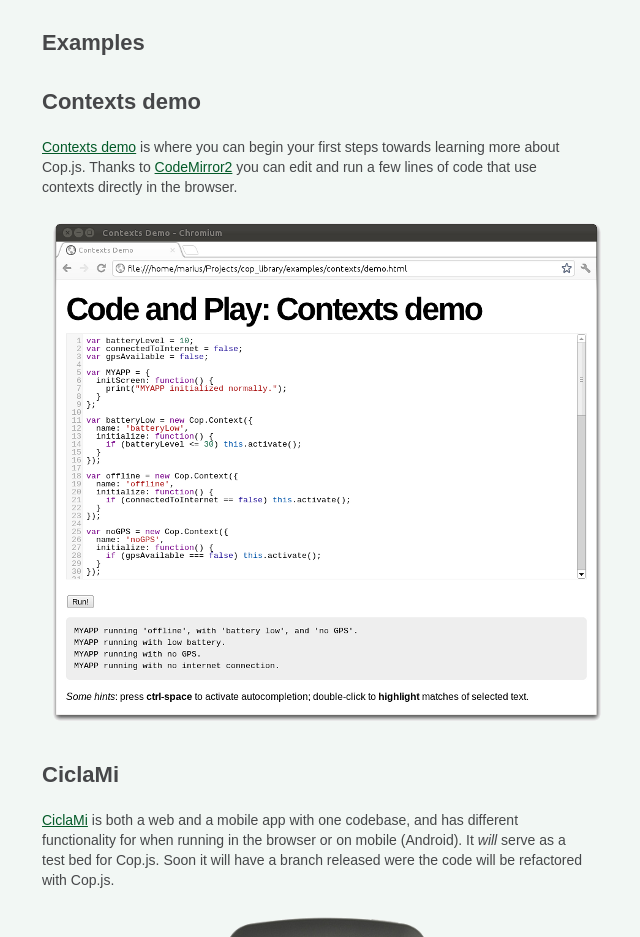
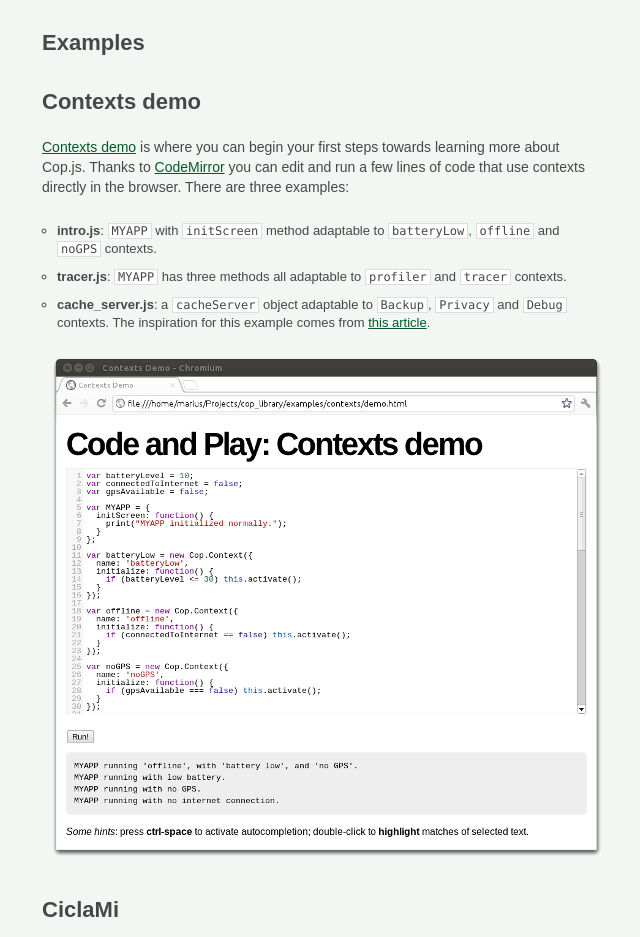
Before and after one commit to colmarius/cop, a website: page index.html in a window 1280 px wide. Shown: the part 6220-7157 px from the top of the page, without its empty margins (226-866 px from the left). Drawn offline with Linux system fonts and the light colour scheme.

Commit message:
improved contexts demo description

```diff
--- a/index.html
+++ b/index.html
@@ -673,10 +673,28 @@ contextManager.resolveConflict(MYAPP, [offline, batteryLow]);
     <h2 id="examples-contextsdemo">Contexts demo</h2>
 
     <p>
-      <a href="examples/contexts/demo">Contexts demo</a> is where you can begin
-      your first steps towards learning more about Cop.js.
-      Thanks to <a href="http://codemirror.net/">CodeMirror2</a> you can edit
+      <a href="examples/contexts/demo.html">Contexts demo</a> is where you can
+      begin your first steps towards learning more about Cop.js.
+      Thanks to <a href="http://codemirror.net/">CodeMirror</a> you can edit
       and run a few lines of code that use contexts directly in the browser.
+      There are three examples:
+      <ul style="margin-top: 5px;">
+        <li>
+          <b>intro.js</b>: <tt>MYAPP</tt> with <tt>initScreen</tt> method
+          adaptable to <tt>batteryLow</tt>, <tt>offline</tt> and <tt>noGPS</tt>
+          contexts.
+        </li>
+        <li>
+          <b>tracer.js</b>: <tt>MYAPP</tt> has three methods all adaptable to
+          <tt>profiler</tt> and <tt>tracer</tt> contexts.
+        </li>
+        <li>
+          <b>cache_server.js</b>: a <tt>cacheServer</tt> object adaptable to
+          <tt>Backup</tt>, <tt>Privacy</tt> and <tt>Debug</tt> contexts. The
+          inspiration for this example comes from <a href="http://home.dei.polimi.it/salvaneschi/publications/attach/lang-comparison.pdf">this article</a>.
+        </li>
+      </ul>
+
     </p>
 
     <div style="text-align: center;">
```
